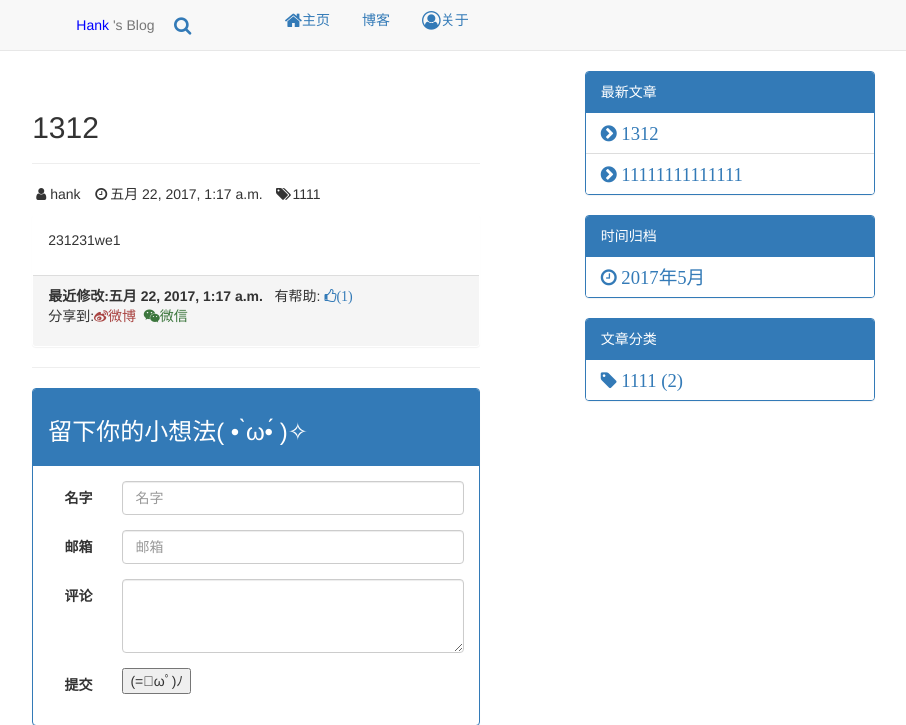
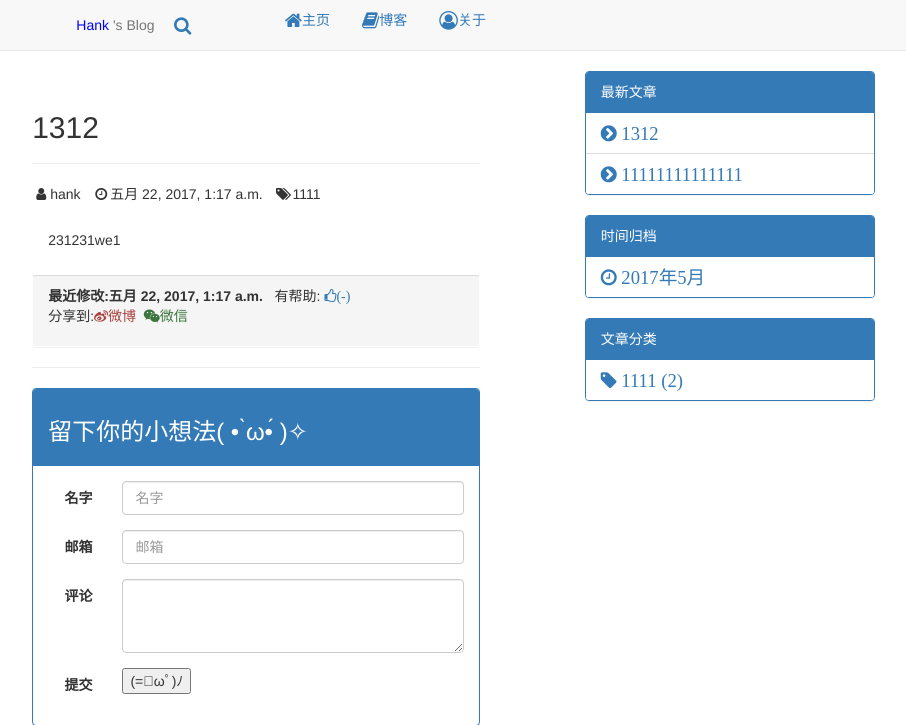
Before and after one commit to 948945476/Blog, a Django app: page /blog/post/2 in a window 1280 px wide. Shown: the top 725 px of the page, without its empty margins (177-1083 px from the left). Run offline with Django 3.2, Linux system fonts and the light colour scheme; data comes from the database, SQL or seed files in the repository; both versions use the stored data as it was after the commit; some libraries are stand-ins or nearby versions.

Commit message:
增加浏览量统计，以及一些前端问题

```diff
--- a/VenvProjectBlog/blog/models.py
+++ b/VenvProjectBlog/blog/models.py
@@ -38,7 +38,7 @@ class Posts(models.Model):
 	category = models.ForeignKey(Category)
 	tags = models.ManyToManyField(Tag, blank=True)
 	author = models.ForeignKey(User)
-
+	showNum = models.BigIntegerField(default=0)
 	def __str__(self):
 		return self.title
 
--- a/VenvProjectBlog/blog/views.py
+++ b/VenvProjectBlog/blog/views.py
@@ -23,6 +23,8 @@ def detail(request, pk):
 		'markdown.extensions.extra',
 		'markdown.extensions.codehilite',
 		'markdown.extensions.toc'])
+	post.showNum +=1
+	post.save()
 
 	form = CommentForm()
 	comment_list = post.comment_set.all()
--- a/VenvProjectBlog/templates/basemain.html
+++ b/VenvProjectBlog/templates/basemain.html
@@ -9,8 +9,7 @@
 		<meta charset="UTF-8">
 	    <meta name="viewport" content="width=device-width, initial-scale=1">
 	    <meta name="viewport" content="width=device-width, initial-scale=1, maximum-scale=1, user-scalable=no">
-	    <link rel="shortcut icon" href="../Img/faviconCQ.ico">
-	    <link rel="icon" href="../Img/faviconCQ.ico">
+	    <link rel="shortcut icon" href="/Img/faviconCQ.ico" type="image/x-icon">
 	    <!-- css -->
 	    <!-- 最新版本的 Bootstrap 核心 CSS 文件 -->
 		<link rel="stylesheet" href="https://cdn.bootcss.com/bootstrap/3.3.7/css/bootstrap.min.css" integrity="sha384-BVYiiSIFeK1dGmJRAkycuHAHRg32OmUcww7on3RYdg4Va+PmSTsz/K68vbdEjh4u" crossorigin="anonymous">
@@ -31,7 +30,7 @@
 								</div>
 								<div class="col-md-2 col-sm-4 col-xs-0 hidden-xs">
 			  						<p class="navbar-text" style="text-align: center">
-			  							<a href="#" class="navbar-link" style="color:blue">Hank</a>
+			  							<a href="{% url 'mainpage:pageabout' %}" class="navbar-link" style="color:blue">Hank</a>
 			  							's Blog&nbsp;&nbsp;&nbsp;&nbsp;
 										<a href="#" title="站内搜索,未完成" data-toggle="modal" data-target="#myModal">
 											<i class="fa fa-search fa-lg"></i>
@@ -41,7 +40,7 @@
 								<div class="col-md-8 col-sm-8 col-xs-12">
 			  						<ul class="nav nav-pills">
 			  							<li role="presentation"><a href="{% url 'mainpage:pagetxt' %}" title="主页"><i class="fa fa-home fa-lg"></i>主页</a></li>
-			  							<li role="presentation"><a href="{% url 'blog:list' %}" title="博客"><span><class="fa fa-book fa-lg"></i>博客</span></a></li>
+			  							<li role="presentation"><a href="{% url 'blog:list' %}" title="博客"><span><i class="fa fa-book fa-lg"></i>博客</span></a></li>
 			  							<li role="presentation"><a href="{% url 'mainpage:pageabout' %}" title="关于作者"><i class="fa fa-user-circle-o fa-lg"></i>关于</a></li>
 									</ul>
 								</div>
--- a/VenvProjectBlog/templates/blog/detail.html
+++ b/VenvProjectBlog/templates/blog/detail.html
@@ -19,7 +19,7 @@
 	  			<div class="panel-footer">
 	  				<p>
 		  				<strong>最近修改:{{ post.modified_time }}</strong>&nbsp;&nbsp;&nbsp;有帮助:
-		  				<a href="#" title="有帮助"><span class="fa fa-thumbs-o-up">(1)</span></a><br />
+		  				<a href="#" title="有帮助"><span class="fa fa-thumbs-o-up">(-)</span></a><br />
 		  				分享到:<a href="#" title="微博"><span class="fa fa-weibo text-danger">微博</span></a>&nbsp;&nbsp;<a href="#" title="微信"><span class="fa fa-weixin text-success">微信</span></a>
 	  				</p>
 	  			</div>
--- a/VenvProjectBlog/templates/blog/list.html
+++ b/VenvProjectBlog/templates/blog/list.html
@@ -25,7 +25,7 @@
 	  				</div>
 	  				<div class="panel-footer">
 	  					<p>
-	  					<a href="#" class="label label-primary">{{ post.category.name }}</a>&nbsp;&nbsp;&nbsp;&nbsp;<span class="fa fa-comments fa-fw"></span>(1)&nbsp;&nbsp;&nbsp;<span class="fa fa-eye fa-fw"></span>(1)&nbsp;&nbsp;&nbsp;<span class="fa fa-thumbs-o-up fa-fw"></span>(1)
+	  					<a href="#" class="label label-primary">{{ post.category.name }}</a>&nbsp;&nbsp;&nbsp;&nbsp;<span class="fa fa-comments fa-fw"></span>(-)&nbsp;&nbsp;&nbsp;<span class="fa fa-eye fa-fw"></span>({{post.showNum}})&nbsp;&nbsp;&nbsp;<span class="fa fa-thumbs-o-up fa-fw"></span>(-)
 	  					</p>
 	  				</div>
 				</div>
```
Also changed, not shown: VenvProjectBlog/blog/migrations/0003_posts_shownum.py (added), VenvProjectBlog/db.sqlite3.
